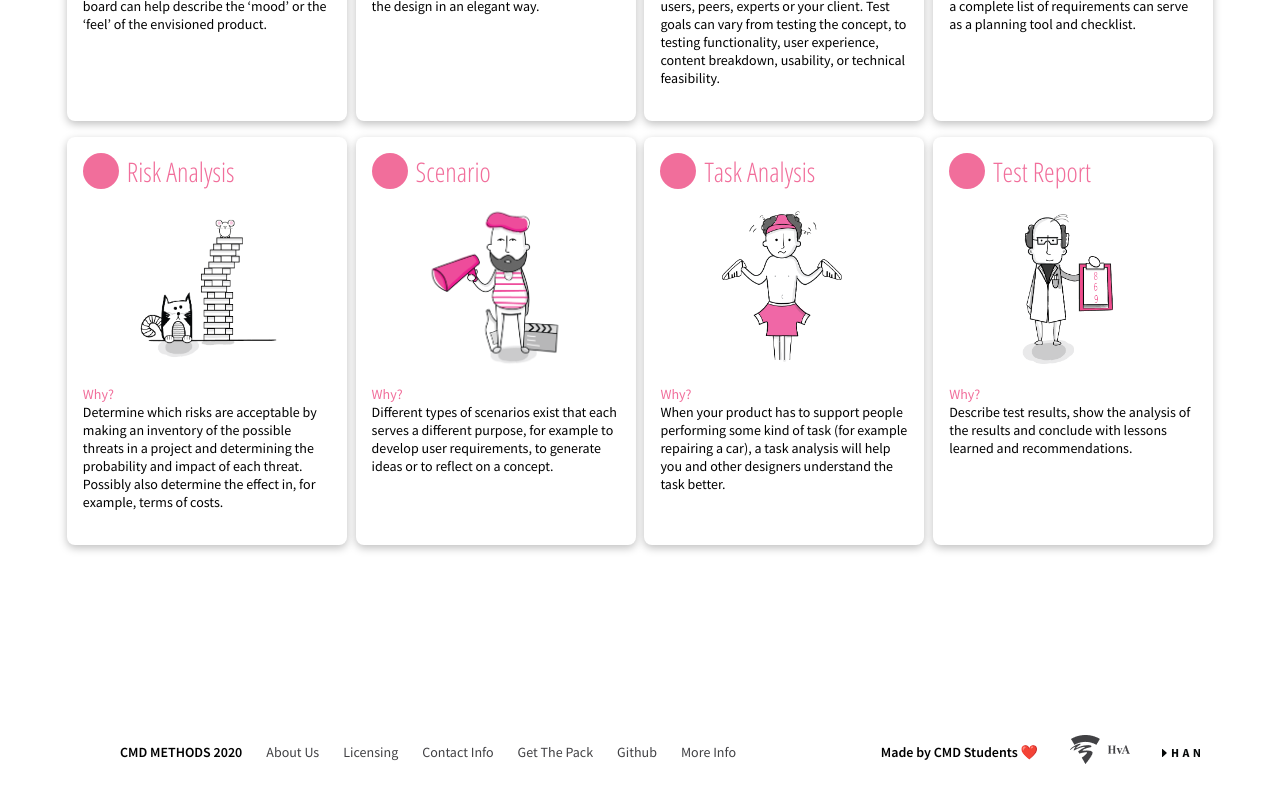
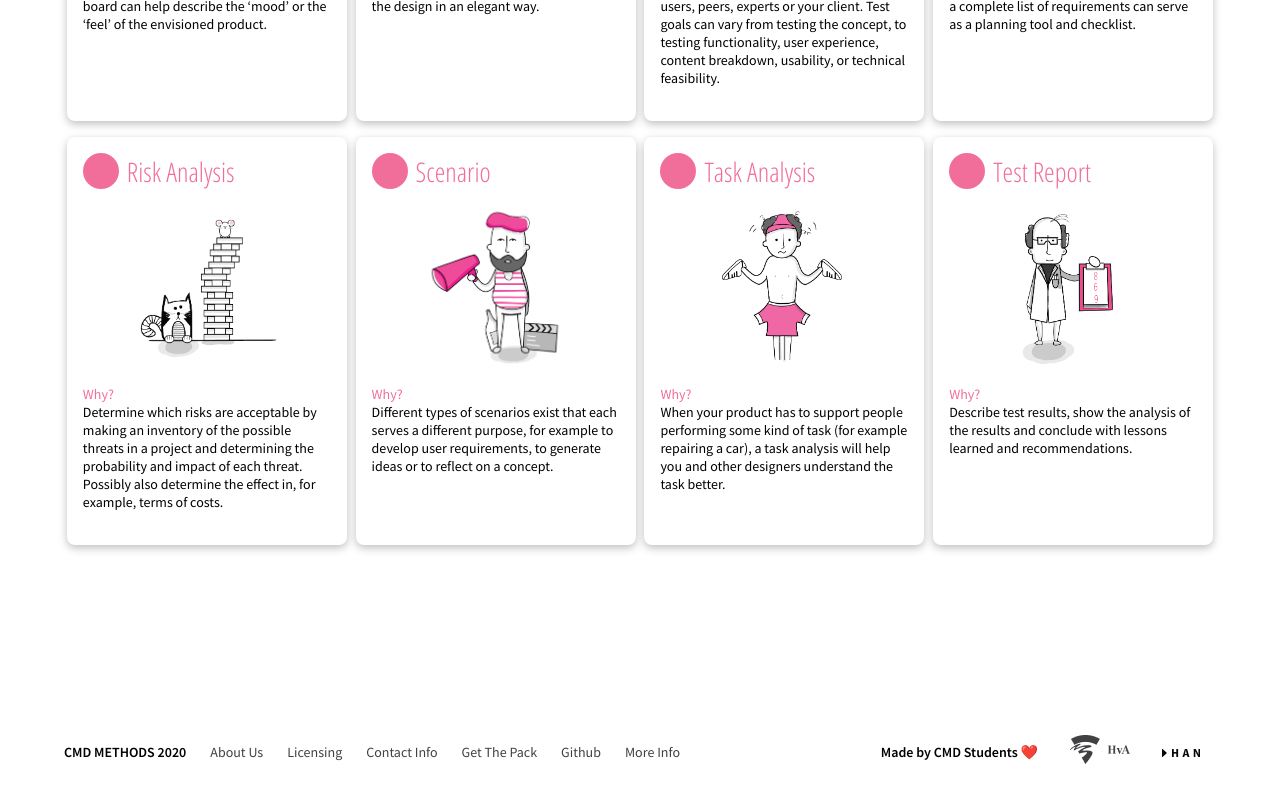
Before and after one commit to cmdmethods/herontwerp2020, a Vue app: page / in a window 1280 px wide. Shown: the part 7646-8446 px from the top of the page. Built offline with nearby package versions, Linux system fonts and the light colour scheme.

Commit message:
Footer padding

```diff
--- a/src/components/Footer.vue
+++ b/src/components/Footer.vue
@@ -58,7 +58,7 @@ nav {
     flex-direction: row;
     justify-content: space-between;
     align-items: baseline;
-    padding: 0 5rem;
+    padding: 0 5rem 0 1.5rem;
 }
 
 ul {
```
